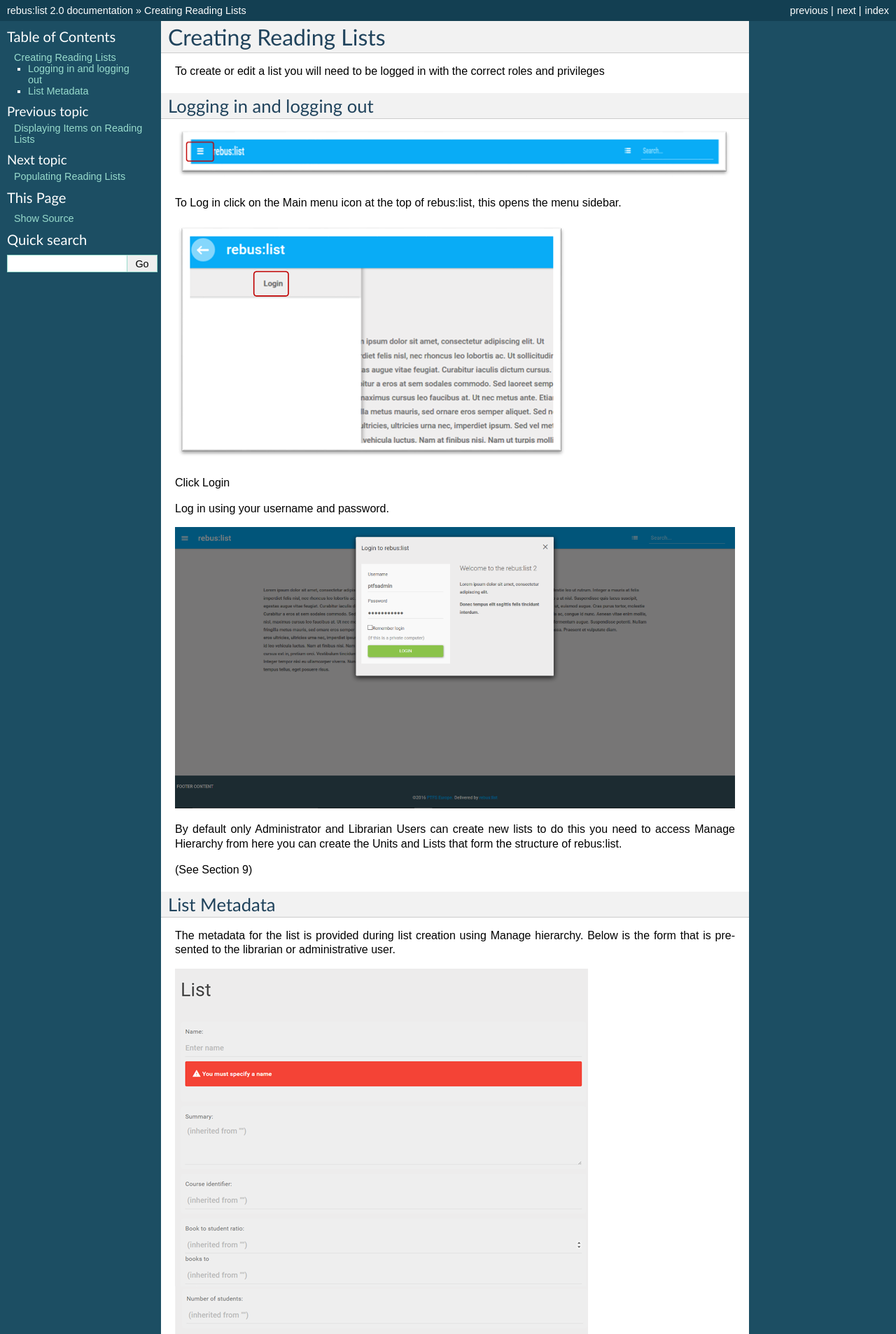
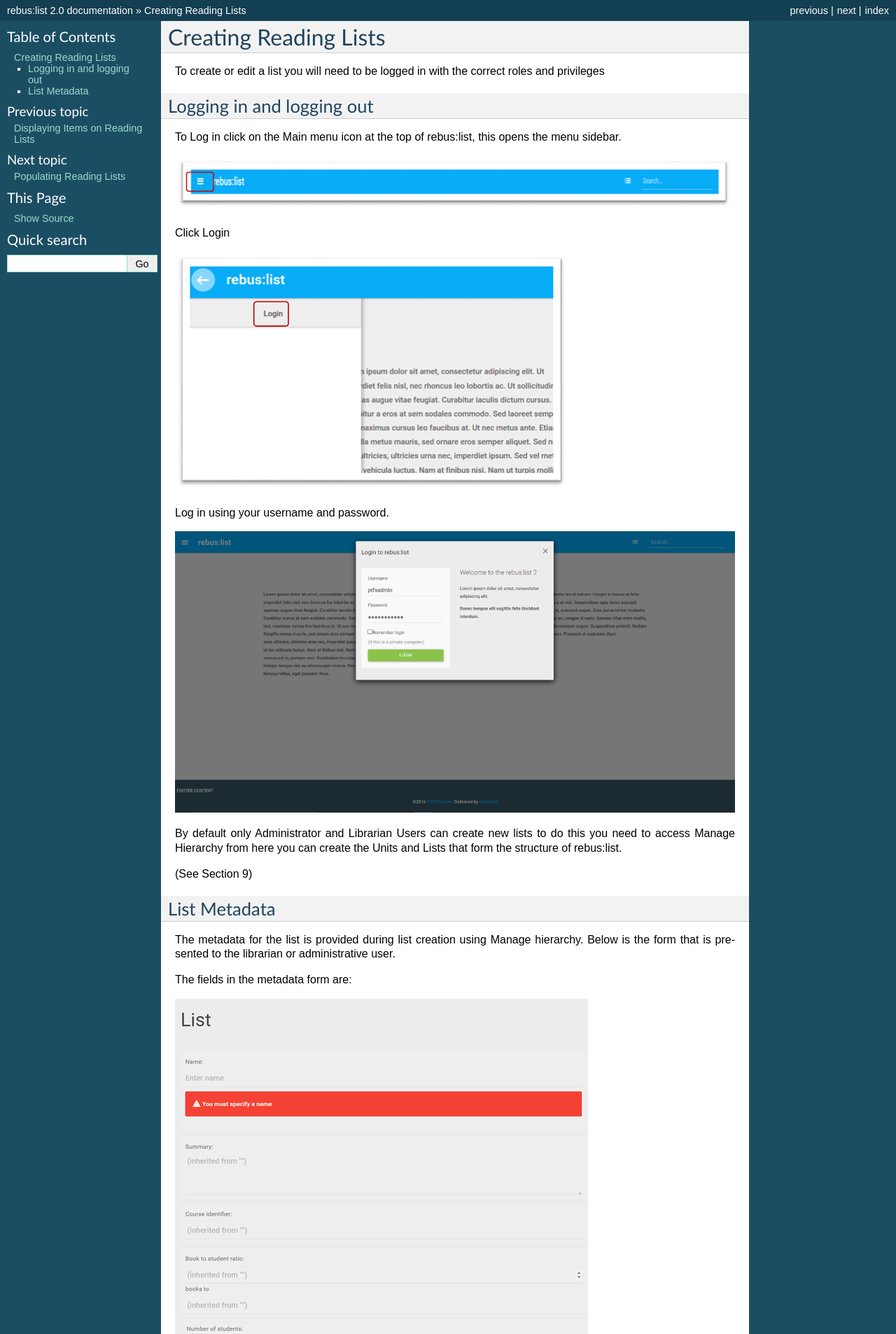
Before and after one commit to AndrewIsh/rebus-docs, a Sphinx documentation site: the page built from docs/creating_reading_lists.rst, in a window 1280 px wide. Shown: the top 1906 px of the page at 70% size. Built offline with Sphinx 7.4.7, drawn with Linux system fonts in a browser that asks for light colours.

Commit message:
Update creating_reading_lists.rst

```diff
--- a/docs/creating_reading_lists.rst
+++ b/docs/creating_reading_lists.rst
@@ -7,14 +7,14 @@ roles and privileges
 Logging in and logging out
 ^^^^^^^^^^^^^^^^^^^^^^^^^^
 
-.. image:: media/image21.png
-
 To Log in click on the Main menu icon at the top of rebus:list,
 this opens the menu sidebar.
 
-.. image:: media/image22.png
+.. image:: media/image21.png
 
 Click Login
+
+.. image:: media/image22.png
 
 Log in using your username and password.
 
@@ -33,9 +33,9 @@ The metadata for the list is provided during list creation using Manage
 hierarchy. Below is the form that is presented to the librarian or
 administrative user.
 
+The fields in the metadata form are:
+
 .. image:: media/image24.png
-
-The fields in the metadata form are:
 
 -  Name -This is the list descriptive name as it will appear in the
    headings and hierarchy
```
